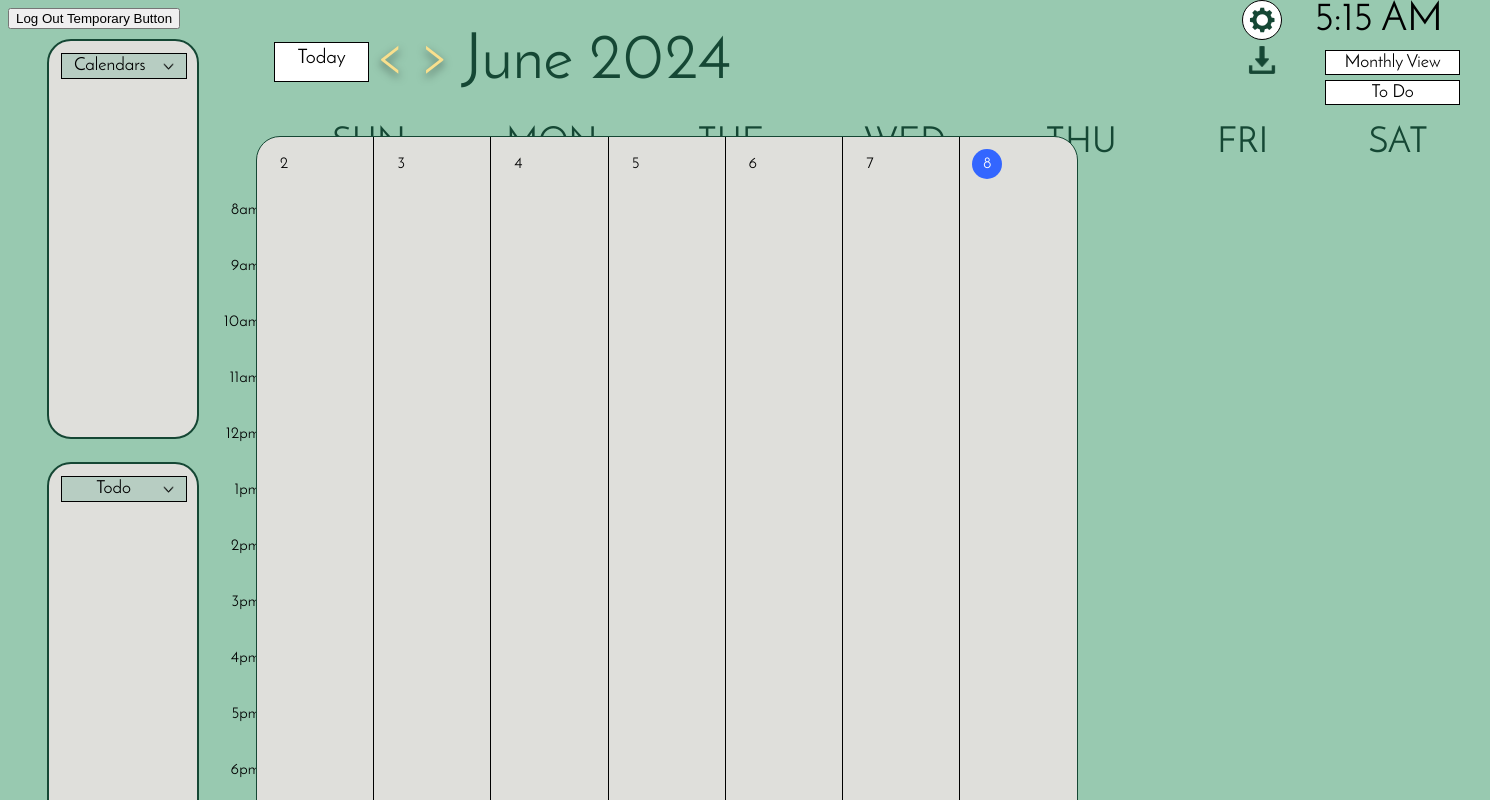
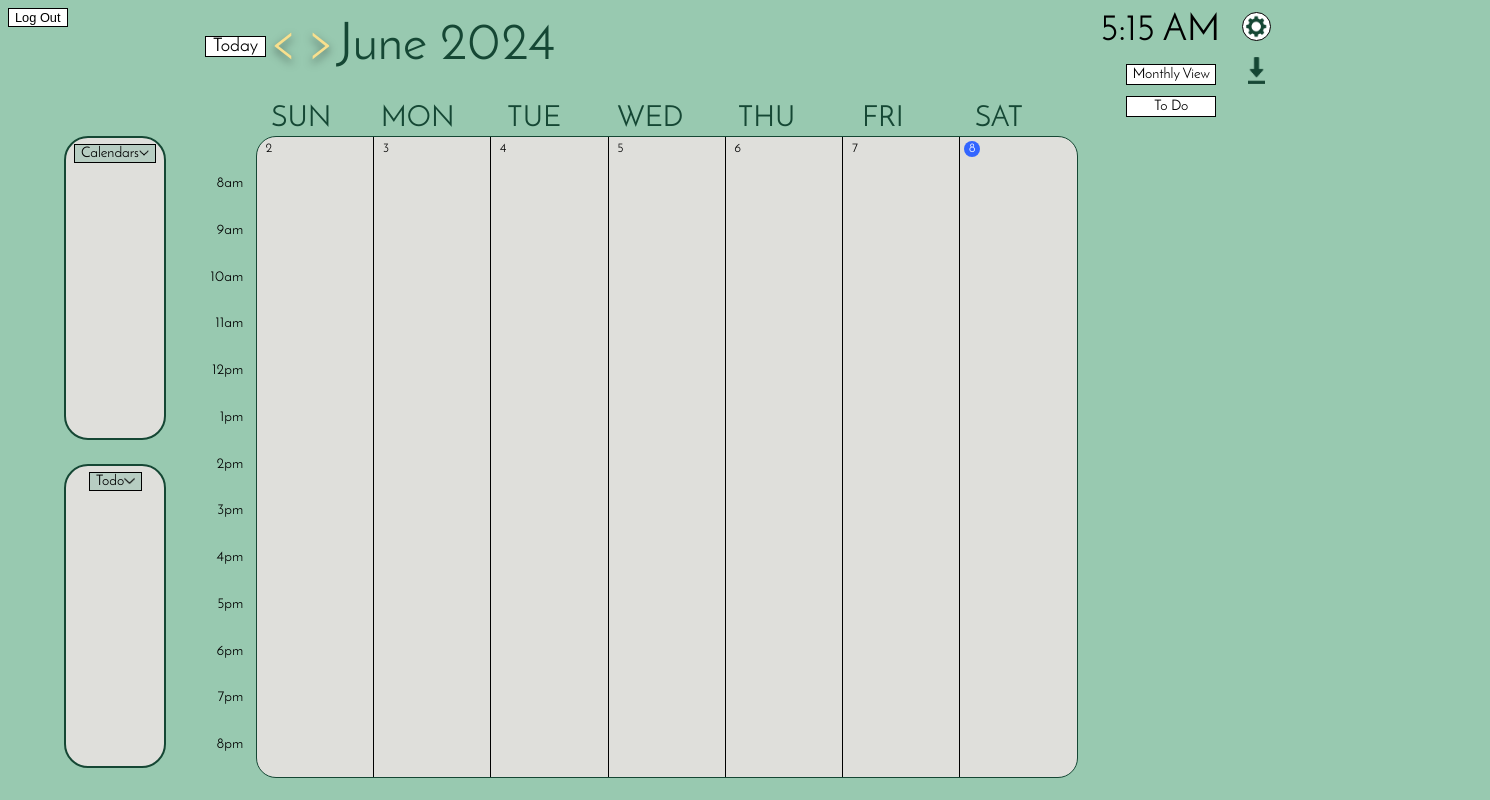
Before and after one commit to KevinBeltran23/csc307_154734, a React (Vite) app in the folder packages/react-frontend/: page /weekly in a window 1280 px wide. Shown: the top 800 px of the page, 1490 px wide, since content can reach past the window. Built offline with nearby package versions, Linux system fonts and the light colour scheme; sample sign-in values are in the browser's storage.

Commit message:
finished scaling

```diff
--- a/packages/react-frontend/src/components/Weekly.css
+++ b/packages/react-frontend/src/components/Weekly.css
@@ -1,70 +1,28 @@
-.weekly-header {
-    width: 1216px;
-    height: 90px;
-    position: absolute;
-    top: 22px;
-    left: 274px;
-}
-
-.weekly-currentWeek {
-    color: var(--Poly-Green, #154734);
-    box-sizing: border-box;
-    display: inline-block;
-    font-size: 64px;
-    padding: 8px;
-}
-
-.weekly-navIcon {
-    display: inline-block;
-    width: 43.301px;
-    height: 37.5px;
-    fill: var(--Stadium-Gold, #F8E08E);
-    stroke-width: 1px;
-    stroke: #000;
-    filter: drop-shadow(0px 4px 4px rgba(0, 0, 0, 0.50));
-}
-
-.weekly-navIcon:hover {
-    fill: #DFDFDB;
-    cursor: pointer;
-}
-
-.weekly-day {
-    margin: 12px;
-    height: 30px;
-    width: 30px;
-    display: flex;
-    justify-content: center;
-    align-items: center;
-    border-radius: 50%;
-}
-
 /* Times */
 .weekly-time-container {
     display: flex;
     flex-direction: column;
     align-items: flex-end;
-    padding: 0px;
-    gap: 37px;
     position: absolute;
-    width: 40px;
-    height: 690px;
-    left: 220px;
-    top: 200px;
+    justify-content: space-between; /* Evenly distribute the space between items */
+    width: 4%;
+    height: 72%;
+    left: 15%;
+    top: 22%;
+    z-index: 90;
 }
 
 /* Time slot styles */
 .weekly-time-slot {
     width: auto;
-    height: 19px;
     font-family: JosefinSans, var(--default-font-family);
-    font-size: 16px;
-    line-height: 20px;
+    font-size: calc(.7vw + .7vh); /* Adjust as needed */ /* Combine rem and vw for scaling */
     color: #000000;
     flex: none;
     flex-grow: 0;
 }
 
+/* divider lines */
 .weekly-day-box {
     border-width: 0px 1px 0px 0px;
     border-style: solid;
--- a/packages/react-frontend/src/components/general.css
+++ b/packages/react-frontend/src/components/general.css
@@ -34,53 +34,90 @@ button {
 .calendar-container {
     display: grid;
     width: 64.1%;
-    height: 700px;
+    height: 80%;
     grid-template-columns: repeat(7, 1fr);
     position: absolute;
     background: #DFDFDB;
     border: 1px solid #154734;
-    border-radius: 24px;
+    border-radius: 20px;
     top: 17%;
     left: 20%;
+}
+
+.logout {
+    display: inline-block;
+    box-sizing: border-box;
+    font-size: 1vw;
+    border: 1px solid #000;
+    background: var(--White, #ffffff);
+    text-align: center;
+    cursor: pointer;
+    align-self: center
+        /* Adjust vertical position as needed */
+}
+
+.days-frame {
+    display: flex;
+    justify-content: space-between;
+    /* Evenly distribute the space between items */
+    align-items: center;
+    /* Center items vertically */
+    width: 63.6%;
+    height: 4.7%;
+    left: 19%;
+    top: 12.5%;
+    position: absolute;
+    /* Use relative positioning if needed */
+    z-index: 90;
+}
+
+.days-header {
+    font-size: calc(1.4vw + 1.4vh);
+    /* Adjust as needed */
+    /* Combine rem and vw for scaling */
+    line-height: 1;
+    /* Adjust line height to be proportional */
+    text-align: center;
+    /* Center the text horizontally */
+    color: #154734;
+    flex: 1;
+    /* Allow the items to grow and take up equal space */
 }
 
 /* Dropdowns */
 .calendar-dropdown-container {
     display: flex;
     flex-direction: column;
-    align-items: flex-start;
-    padding: 0px;
-    gap: 8px;
+    align-items: center;
+    /* Center items horizontally */
     position: absolute;
-    left: 35px;
-    top: 27px;
+    left: 5%;
+    top: 17%;
     box-sizing: border-box;
-    width: 152px;
-    height: 400px;
+    width: 8%;
+    height: 38%;
+    background: #DFDFDB;
+    border: 2px solid #154734;
+    border-radius: 24px;
+
+}
+
+.todo-dropdown-container {
+    display: flex;
+    flex-direction: column;
+    align-items: center;
+    /* Center items horizontally */
+    position: absolute;
+    left: 5%;
+    top: 58%;
+    box-sizing: border-box;
+    width: 8%;
+    height: 38%;
     background: #DFDFDB;
     border: 2px solid #154734;
     border-radius: 24px;
     flex: none;
     flex-grow: 0;
-    margin: 12px 0 0 12px;
-}
-
-.todo-dropdown-container {
-    display: flex;
-    flex-direction: column;
-    align-items: flex-start;
-    position: absolute;
-    left: 35px;
-    top: 450px;
-    box-sizing: border-box;
-    width: 152px;
-    height: 400px;
-    background: #DFDFDB;
-    border: 2px solid #154734;
-    border-radius: 24px;
-    flex: none;
-    flex-grow: 0;
-    margin: 12px 0 0 12px;
 }
 
 .calendars-text {
@@ -90,12 +127,11 @@ button {
     flex-shrink: 0;
     flex-basis: auto;
     position: relative;
-    width: 79px;
-    height: 18px;
     color: #000000;
     font-family: JosefinSans, var(--default-font-family);
-    font-size: 18px;
-    line-height: 18px;
+    font-size: calc(0.7vw + 0.7vh);
+    /* Adjust as needed */
+
     white-space: nowrap;
     z-index: 51;
 }
@@ -107,12 +143,11 @@ button {
     flex-shrink: 0;
     flex-basis: auto;
     position: relative;
-    width: 79px;
-    height: 18px;
     color: #000000;
     font-family: JosefinSans, var(--default-font-family);
-    font-size: 18px;
-    line-height: 18px;
+    font-size: calc(0.7vw + 0.7vh);
+    /* Adjust as needed */
+
     white-space: nowrap;
     z-index: 51;
 }
@@ -122,106 +157,67 @@ button {
     align-items: center;
     justify-content: center;
     flex-wrap: nowrap;
-    gap: 10px;
     position: relative;
-    width: 126px;
-    height: 26px;
-    margin: 12px 0 0 12px;
-    padding: 4px 12px 4px 12px;
+    top: 30%;
     cursor: pointer;
     background: #b7cdc2;
     border: 1px solid #000000;
     z-index: 50;
 }
 
-/* Individual rectangle styles */
-/*.dropdown-rectangle {
-    box-sizing: border-box;
-    width: 152px;
-    height: 400px;
-    background: #DFDFDB;
-    border: 2px solid #154734;
-    border-radius: 24px;
-    flex: none;
-    flex-grow: 0;
-    margin: 12px 0 0 12px;
-}*/
-
-
-
-
-
-
-
-
-
-
-
-
-
-
-
-
-
-
-
-
-
-
-
-
-
-
+.header {
+    display: flex;
+    /* Enable flexbox */
+    justify-content: left;
+    /* Center children horizontally */
+    align-items: center;
+    /* Center children vertically */
+    width: 80%;
+    height: inherit;
+    position: absolute;
+    top: 2.5%;
+    left: 16%;
+}
 
 .todayButton {
     display: inline-block;
     box-sizing: border-box;
-    width: 95px;
-    height: 40px;
-    padding: 5px;
-    justify-content: center;
-    align-items: center;
-    gap: 6px;
-    font-size: 20px;
-    flex-shrink: 0;
+    width: 6%;
+    height: 10%;
+    font-size: calc(0.9vw + 0.9vh);
     border: 1px solid #000;
     background: var(--White, #ffffff);
-    vertical-align: text-bottom;
     text-align: center;
+    cursor: pointer;
+    align-self: center
+        /* Adjust vertical position as needed */
 }
 
-.todayButton:hover {
-    background: #DFDFDB;
+.today {
+    background: #789F90;
+    border-radius: 50%;
+}
+
+.navIcon {
+    display: inline-block;
+    width: 3.5%;
+    height: 3.5%;
+    fill: var(--Stadium-Gold, #F8E08E);
+    stroke-width: 1px;
+    stroke: #000;
+    filter: drop-shadow(0px 4px 4px rgba(0, 0, 0, 0.50));
+}
+
+.navIcon:hover {
+    fill: #DFDFDB;
     cursor: pointer;
 }
 
-.today {
-    background:  #789F90;
-    border-radius: 50%;
-}
-
-.days-frame {
-    display: flex;
-    flex-direction: row;
-    justify-content: center; /* Center the items horizontally */
-    align-items: center; /* Align items vertically */
-    padding: 0px;
-    position: absolute;
-    gap: 100px;
-    width: 1220px;
-    height: 45px;
-    left: 270px;
-    top: 120px;
-}
-
-/* SUN, MON, TUE, WED, THU, FRI, SAT */
-.days-header {
-    font-size: 36px;
-    line-height: 36px;
-    text-align: center; /* Center the text horizontally */
-    color: #154734;
-    flex: none;
-    flex-grow: 0;
+.currentMonth {
+    color: var(--Poly-Green, #154734);
+    box-sizing: border-box;
+    display: inline-block;
+    font-size: calc(2.5vw + 2.5vh); /* Adjust as needed */
 }
 
 .change-view-frame {
@@ -229,13 +225,11 @@ button {
     align-items: center;
     justify-content: center;
     flex-wrap: nowrap;
-    gap: 10px;
     position: absolute;
-    width: 135px;
-    height: 25px;
-    top: 50px;
-    left: 1325px;
-    padding: 10px 10px 10px 10px;
+    width: 7%;
+    height: 2.61%;
+    top: 8%;
+    left: 88%;
     cursor: pointer;
     background: #ffffff;
     border: 1px solid #000000;
@@ -247,53 +241,67 @@ button {
     align-items: center;
     justify-content: center;
     flex-wrap: nowrap;
-    gap: 10px;
     position: absolute;
-    width: 135px;
-    height: 25px;
-    top: 80px;
-    left: 1325px;
-    padding: 10px 10px 10px 10px;
+    width: 7%;
+    height: 2.61%;
+    top: 12%;
+    left: 88%;
     cursor: pointer;
     background: #ffffff;
     border: 1px solid #000000;
     z-index: 12;
 }
 
-.change-view-frame:hover,
-.todo-view-frame:hover,
-.settings-frame:hover
-{
-    background: #DFDFDB;
-}
-
-.download-frame:hover{
-    background:  #f8f8f821;
-}
-
 .change-view {
     flex-shrink: 0;
     flex-basis: auto;
     position: relative;
-    height: 22px;
     color: #000000;
     font-family: JosefinSans, var(--default-font-family);
-    font-size: 18px;
-    line-height: 22px;
+    font-size: calc(0.7vw + 0.7vh);
+    /* Adjust as needed */
     text-align: left;
     white-space: nowrap;
     z-index: 13;
 }
 
+.the-clock {
+    position: absolute;
+    left: 86%;
+    top: 1.5%;
+    font-size: calc(1.8vw + 1.8vh);
+
+    /* identical to box height */
+    display: flex;
+    align-items: center;
+    text-align: center;
+    color: #000000;
+}
+
+.change-view-frame:hover,
+.todo-view-frame:hover,
+.settings-frame:hover,
+.todayButton:hover,
+.logout:hover
+{
+    background: #DFDFDB;
+}
+
+.download-frame:hover {
+    background: #f8f8f821;
+}
+
 .dropdown-arrow {
-    width: 13px;
-    height: 11px;
+    width: calc(.5vw + .5vh);
+    /* Default width */
+    height: calc(.5vw + .5vh);
+    /* Default height */
     background: url(../assets/Dropdown_arrow.png) no-repeat center;
     background-size: cover;
-    /* Add additional styles for the arrow */
     fill: #000;
     /* Change the color of the arrow */
 }
+
 
 .settings-frame {
     position: absolute;
@@ -301,9 +309,9 @@ button {
     display: flex;
     align-items: center;
     justify-content: center;
-    width: 40px;
-    height: 40px;
-    top: 0%;
+    width: calc(1.4vw + 1.4vh);
+    height: calc(1.4vw + 1.4vh);
+    top: 1.5%;
     left: 97%;
     border-radius: 50%;
     background-color: #ffffff;
@@ -313,8 +321,8 @@ button {
 
 .gear {
     position: absolute;
-    width: 40px;
-    height: 40px;
+    width: 120%;
+    height: 120%;
     background: url(../assets/Gear.png) no-repeat center;
     background-size: cover;
     z-index: 71;
@@ -324,14 +332,15 @@ button {
 .download-frame {
     cursor: pointer;
     display: flex;
-    align-items: center; /* Center vertically */
-    justify-content: center; /* Center horizontally */
+    align-items: center;
+    /* Center vertically */
+    justify-content: center;
+    /* Center horizontally */
     position: absolute;
-    width: 40px;
-    height: 40px;
-    top: 5%;
+    width: calc(1.4vw + 1.4vh);
+    height: calc(1.4vw + 1.4vh);
+    top: 7%;
     left: 97%;
-    padding: 3px 6px;
     background: #ffffff00;
     border: 0px solid #000000;
     border-radius: 5%;
@@ -339,8 +348,8 @@ button {
 }
 
 .download-icon {
-    width: 28px;
-    height: 28px;
+    width: 100%;
+    height: 100%;
     background: url(../assets/download_icon.png) no-repeat center;
     background-size: cover;
     z-index: 45;
@@ -356,17 +365,17 @@ button {
     border-radius: 50%;
 }
 
-.the-clock {
-    position: absolute;
-    width: 150px;
-    height: 0px;
-    left: 1315px;
-    top: 20px;
-    font-size: 40px;
-    line-height: 100px;
-    /* identical to box height */
+.selected-day-frame {
+    margin-top: 3%;
+    margin-left: 3%;
+    width: 1.3vw;
+    /* Adjust width as needed */
+    height: 1.3vw;
+    /* Set height to 100% */
     display: flex;
+    justify-content: center;
     align-items: center;
-    text-align: center;
-    color: #000000;
+    border-radius: 50%;
+    font-size: 1vw;
+    /* Adjust font size as needed */
 }
--- a/packages/react-frontend/src/pages/Monthly.jsx
+++ b/packages/react-frontend/src/pages/Monthly.jsx
@@ -30,7 +30,7 @@ function Monthly(props) {
 
   const getHeader = () => {
     return (
-      <div className="monthly-header">
+      <div className="header">
         <div
           className="todayButton"
           onClick={() => {
@@ -39,14 +39,14 @@ function Monthly(props) {
           }}
         >Today</div>
         <AiOutlineLeft
-          className="monthly-navIcon"
+          className="navIcon"
           onClick={() => setActiveDate(subMonths(activeDate, 1))}
         />
         <AiOutlineRight
-          className="monthly-navIcon"
+          className="navIcon"
           onClick={() => setActiveDate(addMonths(activeDate, 1))}
         />
-        <div className="monthly-currentMonth">{format(activeDate, "MMMM yyyy")}</div>
+        <div className="currentMonth">{format(activeDate, "MMMM yyyy")}</div>
       </div>
     );
   };
@@ -59,7 +59,7 @@ function Monthly(props) {
       week.push(
         <div className='monthly-day-box'>
           <div
-            className={`monthly-day ${isSameMonth(currentDate, activeDate) ? "" : "inactiveDay"
+            className={`selected-day-frame ${isSameMonth(currentDate, activeDate) ? "" : "inactiveDay"
               } ${isSameDay(currentDate, selectedDate) ? "selectedDay" : ""}
               ${isSameDay(currentDate, new Date()) ? "today" : ""}`}
           >
@@ -138,7 +138,7 @@ function Monthly(props) {
   }
 
   return (
-    <><button className="logout" onClick={props.logout}> Log Out Temporary Button </button>
+    <><button className="logout" onClick={props.logout}> Log Out </button>
 
       <div className='calendar-dropdown-container'>
         <div className='dropdown-rectangle'>
--- a/packages/react-frontend/src/pages/Weekly.jsx
+++ b/packages/react-frontend/src/pages/Weekly.jsx
@@ -21,7 +21,7 @@ function Weekly(props) {
 
   const getHeader = () => {
     return (
-      <div className="weekly-header">
+      <div className="header">
         <div
           className="todayButton"
           onClick={() => {
@@ -32,14 +32,14 @@ function Weekly(props) {
           Today
         </div>
         <AiOutlineLeft
-          className="weekly-navIcon"
+          className="navIcon"
           onClick={() => setActiveDate(subWeeks(activeDate, 1))}
         />
         <AiOutlineRight
-          className="weekly-navIcon"
+          className="navIcon"
           onClick={() => setActiveDate(addWeeks(activeDate, 1))}
         />
-        <div className="weekly-currentWeek">{format(activeDate, "MMMM yyyy")}</div>
+        <div className="currentMonth">{format(activeDate, "MMMM yyyy")}</div>
       </div>
     );
   };
@@ -52,7 +52,7 @@ function Weekly(props) {
       week.push(
         <div className="weekly-day-box">
           <div
-            className={`weekly-day ${isSameMonth(currentDate, activeDate) ? "" : "inactiveDay"
+            className={`selected-day-frame ${isSameMonth(currentDate, activeDate) ? "" : "inactiveDay"
               } ${isSameDay(currentDate, selectedDate) ? "selectedDay" : ""}
               ${isSameDay(currentDate, new Date()) ? "today" : ""}`}
           >
@@ -120,7 +120,7 @@ function Weekly(props) {
   }
 
   return (
-    <><button className="logout" onClick={props.logout}> Log Out Temporary Button </button>
+    <><button className="logout" onClick={props.logout}> Log Out </button>
       <div className='calendar-dropdown-container'>
         <div className='dropdown-rectangle'>
           <button className='dropdown-button-frame' onClick={handleCalendarsDropdown}>
```
Also changed, not shown: packages/react-frontend/src/components/Monthly.css (+1 -42 lines).
